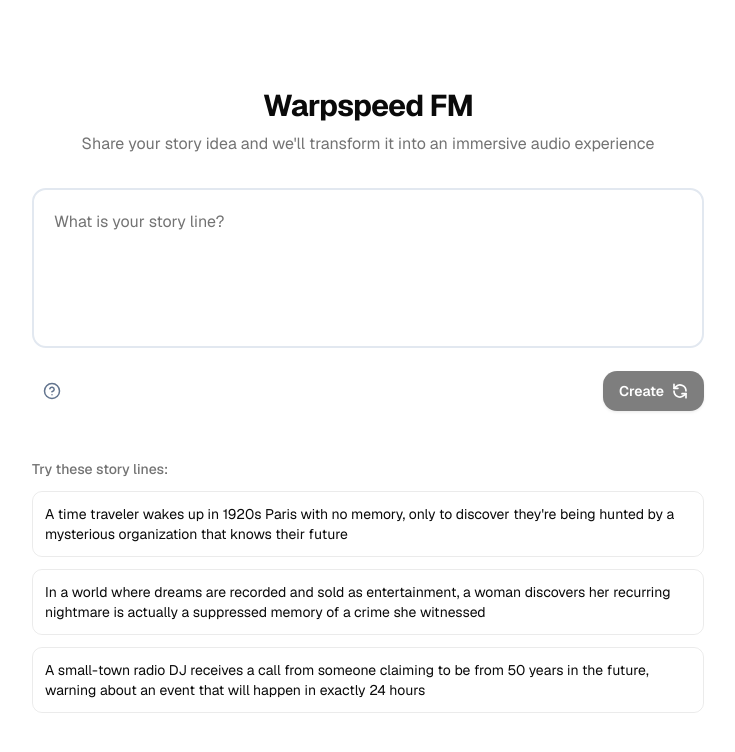
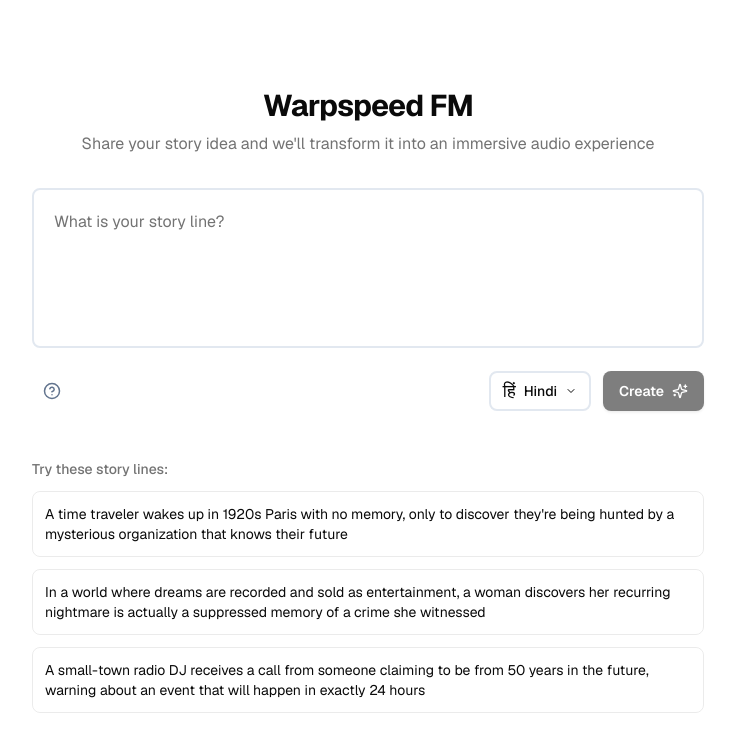
Before and after one commit to saibhaskardevatha/kahani, a Next.js app: page / in a window 1280 px wide. Shown: the top 752 px of the page, without its empty margins (272-1007 px from the left). Built offline with nearby package versions, Linux system fonts and the light colour scheme.

Commit message:
Add language selection feature and improve UI components on the home page; enhance audio player with waveform visualization on the chat page.

```diff
--- a/src/app/page.tsx
+++ b/src/app/page.tsx
@@ -1,11 +1,13 @@
 "use client";
 
 import { useState } from "react";
-import { useRouter } from 'next/navigation';
+import { useRouter } from "next/navigation";
 
 export default function Home() {
   const [prompt, setPrompt] = useState("");
   const [showTips, setShowTips] = useState(false);
+  const [selectedLanguage, setSelectedLanguage] = useState("Hindi");
+  const [showLanguageDropdown, setShowLanguageDropdown] = useState(false);
   const router = useRouter();
 
   const suggestions = [
@@ -22,6 +24,29 @@ export default function Home() {
     "Add any specific audio elements you'd like to hear",
   ];
 
+  const languages = [
+    {
+      name: "Hindi",
+      icon: "हिं",
+      flag: "हिंदी",
+    },
+    {
+      name: "Marathi",
+      icon: "म",
+      flag: "मराठी",
+    },
+    {
+      name: "Telugu",
+      icon: "తె",
+      flag: "తెలుగు",
+    },
+    {
+      name: "Punjabi",
+      icon: "ਪ",
+      flag: "ਪੰਜਾਬੀ",
+    },
+  ];
+
   const handleSuggestionClick = (suggestion: string) => {
     setPrompt(suggestion);
   };
@@ -29,8 +54,21 @@ export default function Home() {
   const handleGenerate = () => {
     if (!prompt.trim()) return;
     const id = Math.random().toString(36).substring(7);
-    router.push(`/chat/${id}?prompt=${encodeURIComponent(prompt)}`);
+    router.push(
+      `/chat/${id}?prompt=${encodeURIComponent(
+        prompt
+      )}&language=${encodeURIComponent(selectedLanguage)}`
+    );
   };
+
+  const handleLanguageSelect = (language: string) => {
+    setSelectedLanguage(language);
+    setShowLanguageDropdown(false);
+  };
+
+  const selectedLanguageData = languages.find(
+    (lang) => lang.name === selectedLanguage
+  );
 
   return (
     <div className="min-h-screen bg-white dark:bg-slate-900 flex items-center justify-center p-4 font-[family-name:var(--font-geist-sans)]">
@@ -52,7 +90,7 @@ export default function Home() {
             value={prompt}
             onChange={(e) => setPrompt(e.target.value)}
             placeholder="What is your story line?"
-            className="w-full min-h-[160px] p-5 rounded-xl border-2 border-slate-200 dark:border-slate-700/50 bg-background text-foreground placeholder:text-muted-foreground resize-none focus:outline-none focus:ring-2 focus:ring-black-500/50 dark:focus:ring-black-400/50 font-[family-name:var(--font-geist-sans)] text-base"
+            className="w-full min-h-[160px] p-5 rounded-md border-2 border-slate-200 dark:border-slate-700/50 bg-background text-foreground placeholder:text-muted-foreground resize-none focus:outline-none focus:ring-2 focus:ring-black-500/50 dark:focus:ring-black-400/50 font-[family-name:var(--font-geist-sans)] text-base"
             style={{ fontFamily: "var(--font-geist-sans)" }}
           />
           <div className="flex items-center justify-between">
@@ -77,28 +115,98 @@ export default function Home() {
                 <path d="M12 17h.01" />
               </svg>
             </button>
+            <div className="flex items-center gap-3">
+              {/* Custom Language Dropdown */}
+              <div className="relative">
                 <button
-              onClick={handleGenerate}
-              disabled={!prompt.trim()}
-              className="rounded-xl flex items-center justify-center bg-black text-white dark:bg-white dark:text-black gap-2 font-semibold text-sm h-10 px-4 disabled:opacity-50 disabled:cursor-not-allowed cursor-pointer shadow-md hover:shadow-lg transition-shadow"
+                  onClick={() => setShowLanguageDropdown(!showLanguageDropdown)}
+                  className="flex items-center gap-2 rounded-md border-2 border-slate-200 dark:border-slate-700/50 bg-background text-foreground h-10 px-3 text-sm font-medium focus:outline-none focus:ring-2 focus:ring-black-500/50 dark:focus:ring-black-400/50 cursor-pointer hover:border-slate-300 dark:hover:border-slate-600 transition-colors"
                 >
-              Create
+                  <span className="text-lg">{selectedLanguageData?.icon}</span>
+                  <span>{selectedLanguageData?.name}</span>
+                  <svg
+                    width="12"
+                    height="12"
+                    viewBox="0 0 24 24"
+                    fill="none"
+                    stroke="currentColor"
+                    strokeWidth="2"
+                    strokeLinecap="round"
+                    strokeLinejoin="round"
+                    className={`transition-transform ${
+                      showLanguageDropdown ? "rotate-180" : ""
+                    }`}
+                  >
+                    <path d="m6 9 6 6 6-6" />
+                  </svg>
+                </button>
+
+                {showLanguageDropdown && (
+                  <div className="absolute top-full left-0 mt-1 w-48 bg-white dark:bg-slate-800 border border-slate-200 dark:border-slate-700 rounded-md shadow-lg z-10 overflow-hidden">
+                    {languages.map((language) => (
+                      <button
+                        key={language.name}
+                        onClick={() => handleLanguageSelect(language.name)}
+                        className={`cursor-pointer w-full flex items-center gap-3 px-4 py-3 text-left hover:bg-slate-50 dark:hover:bg-slate-700 transition-colors ${
+                          selectedLanguage === language.name
+                            ? "bg-slate-100 dark:bg-slate-700 text-black dark:text-white"
+                            : "text-slate-700 dark:text-slate-300"
+                        }`}
+                      >
+                        <span className="text-lg">{language.icon}</span>
+                        <div className="flex flex-col">
+                          <span className="text-sm font-medium">
+                            {language.name}
+                          </span>
+                          <span className="text-xs text-slate-500 dark:text-slate-400">
+                            {language.flag}
+                          </span>
+                        </div>
+                        {selectedLanguage === language.name && (
                           <svg
                             width="16"
                             height="16"
                             viewBox="0 0 24 24"
                             fill="none"
                             stroke="currentColor"
-                strokeWidth="2.5"
+                            strokeWidth="2"
                             strokeLinecap="round"
                             strokeLinejoin="round"
+                            className="ml-auto text-green-500"
                           >
-                <path d="M3 2v6h6" />
-                <path d="M21 12A9 9 0 0 0 6 5.3L3 8" />
-                <path d="M21 22v-6h-6" />
-                <path d="M3 12a9 9 0 0 0 15 6.7l3-2.7" />
+                            <path d="M20 6 9 17l-5-5" />
+                          </svg>
+                        )}
+                      </button>
+                    ))}
+                  </div>
+                )}
+              </div>
+              <button
+                onClick={handleGenerate}
+                disabled={!prompt.trim()}
+                className="rounded-md flex items-center justify-center bg-black text-white dark:bg-white dark:text-black gap-2 font-semibold text-sm h-10 px-4 disabled:opacity-50 disabled:cursor-not-allowed cursor-pointer shadow-md hover:shadow-lg transition-shadow"
+              >
+                Create
+                <svg
+                  xmlns="http://www.w3.org/2000/svg"
+                  width="16"
+                  height="16"
+                  viewBox="0 0 24 24"
+                  fill="none"
+                  stroke="currentColor"
+                  stroke-width="2"
+                  stroke-linecap="round"
+                  stroke-linejoin="round"
+                >
+                  <path d="M9.937 15.5A2 2 0 0 0 8.5 14.063l-6.135-1.582a.5.5 0 0 1 0-.962L8.5 9.936A2 2 0 0 0 9.937 8.5l1.582-6.135a.5.5 0 0 1 .963 0L14.063 8.5A2 2 0 0 0 15.5 9.937l6.135 1.581a.5.5 0 0 1 0 .964L15.5 14.063a2 2 0 0 0-1.437 1.437l-1.582 6.135a.5.5 0 0 1-.963 0z" />
+                  <path d="M20 3v4" />
+                  <path d="M22 5h-4" />
+                  <path d="M4 17v2" />
+                  <path d="M5 18H3" />
                 </svg>
               </button>
+            </div>
           </div>
 
           {/* Tips Section */}
@@ -136,7 +244,7 @@ export default function Home() {
               <button
                 key={index}
                 onClick={() => handleSuggestionClick(suggestion)}
-                className="text-left p-3 rounded-lg border border-solid border-black/[.08] dark:border-white/[.145] transition-colors hover:bg-[#f2f2f2] dark:hover:bg-[#1a1a1a] hover:border-transparent text-sm font-[family-name:var(--font-geist-sans)] cursor-pointer"
+                className="text-left p-3 rounded-md border border-solid border-black/[.08] dark:border-white/[.145] transition-colors hover:bg-[#f2f2f2] dark:hover:bg-[#1a1a1a] hover:border-transparent text-sm font-[family-name:var(--font-geist-sans)] cursor-pointer"
               >
                 {suggestion}
               </button>
```
Also changed, not shown: src/app/chat/[id]/page.tsx (+64 -44 lines). Lines whose indentation alone changed are shown as unchanged.
